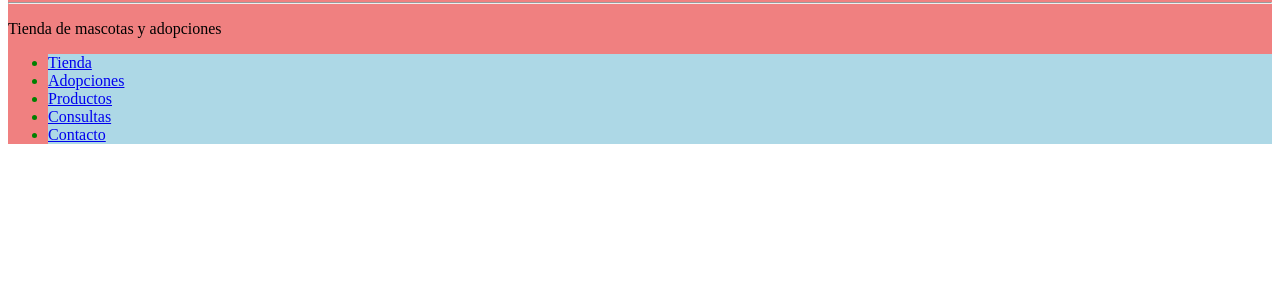
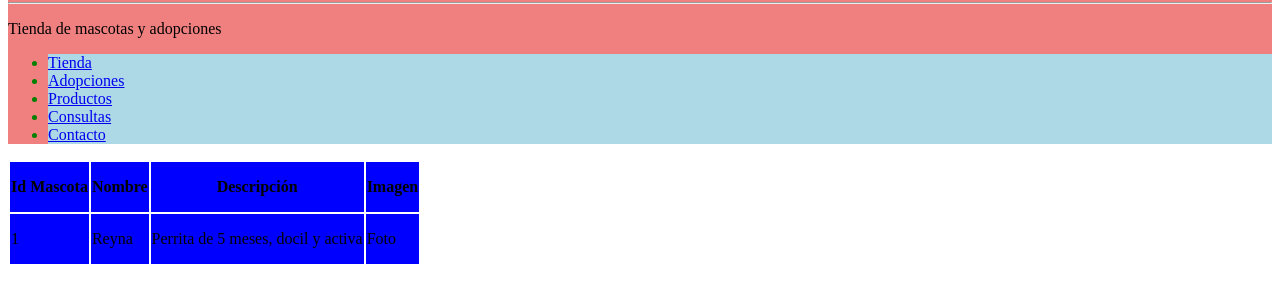
Before and after one commit to Inumikael/proyectoWeb2, a plain HTML site: page index.html in a window 1280 px wide. Shown: the part 69-372 px from the top of the page. Drawn offline with Linux system fonts and the light colour scheme.

Commit message:
Se agrego una tabla de masotas al documento web, esto para poder mostrar la información de las mascotas

```diff
--- a/css/style.css
+++ b/css/style.css
@@ -16,3 +16,11 @@ li:hover{
 div{
     background-color: lightcoral;
 }
+
+tr{
+  width: 50px;       /* Ancho deseado */
+  height: 50px;      /* Mismo valor que el ancho */
+  background-color: blue; /* Color del cuadrado */
+  border: 5px solid black;
+  border-radius: 5px;
+}
--- a/index.html
+++ b/index.html
@@ -19,5 +19,21 @@
             <li><a href="#">Contacto</a></li>
         </ul>
         </div>
+        <p></p>
+        <p></p>
+        <table>
+            <tr>
+                <th>Id Mascota</th>
+                <th>Nombre</th>
+                <th>Descripción</th>
+                <th>Imagen</th>
+            </tr>
+            <tr>
+                <td>1</td>
+                <td>Reyna</td>
+                <td>Perrita de 5 meses, docil y activa</td>
+                <td>Foto</td>
+            </tr>
+        </table>
 </body>
 </html>
```
